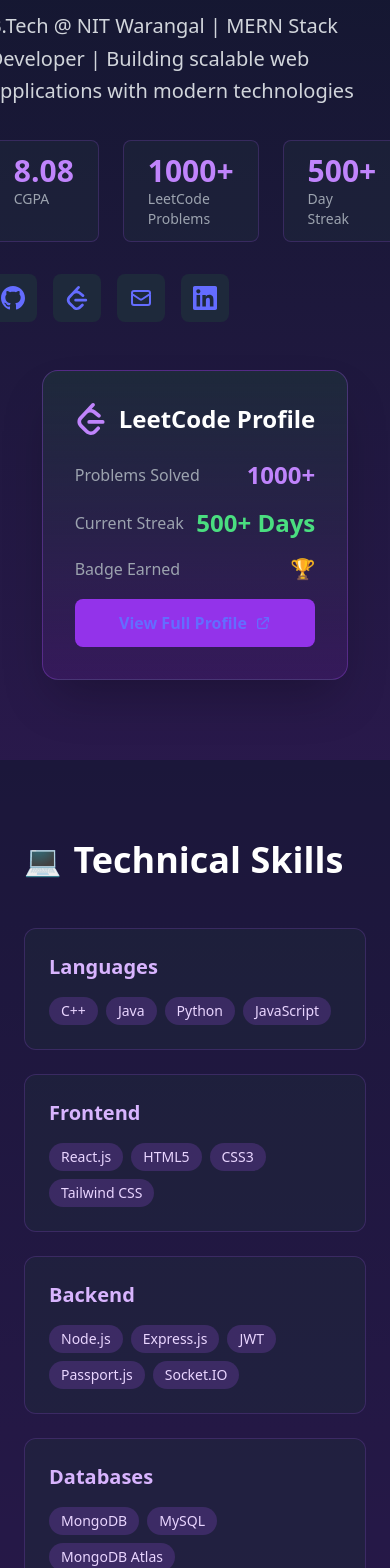
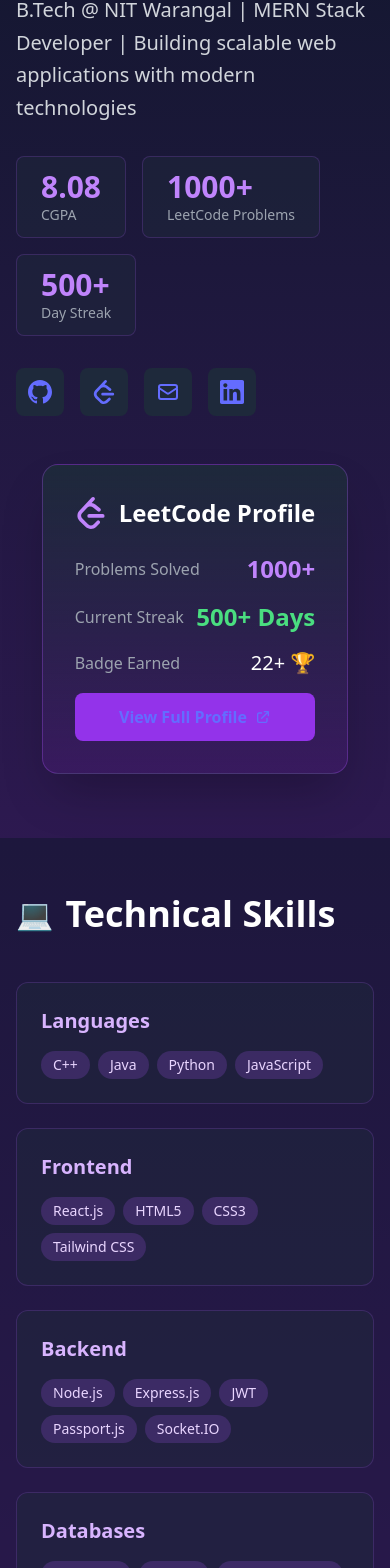
Before and after one commit to AnandGoyal264/Portfolio, a React (Vite) app: page / in a window 390 px wide. Shown: the part 242-1810 px from the top of the page. Built offline with nearby package versions, Linux system fonts and the light colour scheme.

Commit message:
responsive

```diff
--- a/src/App.jsx
+++ b/src/App.jsx
@@ -73,7 +73,8 @@
       </nav>
 
       {/* Hero Section */}
-      <section className="pt-32 pb-20 px-6">
+     <section className="pt-28 md:pt-32 pb-16 md:pb-20 px-4 md:px-6">
+
         <div className="max-w-6xl mx-auto">
           <div className="flex flex-col md:flex-row items-center gap-12">
             <div className="flex-1">
@@ -88,7 +89,8 @@
               </p>
 
               {/* Stats */}
-              <div className="flex gap-6 mb-8">
+              <div className="flex flex-wrap gap-4 md:gap-6 mb-8">
+
                 <div className="bg-slate-800/50 px-6 py-3 rounded-lg border border-purple-500/20">
                   <div className="text-3xl font-bold text-purple-400">8.08</div>
                   <div className="text-sm text-gray-400">CGPA</div>
@@ -152,7 +154,7 @@
                   </div>
                   <div className="flex justify-between items-center">
                     <span className="text-gray-400">Badge Earned</span>
-                    <span className="text-xl">🏆</span>
+                    <span className="text-xl">22+ 🏆</span>
                   </div>
                   <a href="https://leetcode.com/u/anandgoyal0810/" target="_blank" rel="noopener noreferrer"
                      className="mt-4 w-full bg-purple-600 hover:bg-purple-700 py-3 rounded-lg font-semibold flex items-center justify-center gap-2 transition-all">
@@ -169,13 +171,15 @@
       </section>
 
       {/* Skills Section */}
-      <section className="py-20 px-6 bg-slate-900/50">
+      <section className="py-14 md:py-20 px-4 md:px-6
+ bg-slate-900/50">
         <div className="max-w-6xl mx-auto">
           <h2 className="text-4xl font-bold mb-12 flex items-center gap-3">
             <span className="text-3xl">💻</span>
             Technical Skills
           </h2>
-          <div className="grid md:grid-cols-2 lg:grid-cols-3 gap-6">
+          <div className="grid grid-cols-1 sm:grid-cols-2 lg:grid-cols-3 gap-6">
+
             {Object.entries(skills).map(([category, items]) => (
               <div key={category} className="bg-slate-800/50 p-6 rounded-xl border border-purple-500/20 hover:border-purple-500/40 transition-all">
                 <h3 className="text-xl font-bold mb-4 text-purple-300">{category}</h3>
@@ -193,13 +197,15 @@
       </section>
 
       {/* Projects Section */}
-      <section className="py-20 px-6">
+      <section className="py-14 md:py-20 px-4 md:px-6
+">
         <div className="max-w-6xl mx-auto">
           <h2 className="text-4xl font-bold mb-12 flex items-center gap-3">
             <span className="text-3xl">🚀</span>
             Featured Projects
           </h2>
-          <div className="grid md:grid-cols-2 gap-8">
+          <div className="grid grid-cols-1 md:grid-cols-2 gap-6 md:gap-8">
+
             {projects.map((project, idx) => (
               <div key={idx} className="bg-slate-800/50 rounded-xl overflow-hidden border border-purple-500/20 hover:border-purple-500/40 transition-all hover:transform hover:scale-105">
                 <div className="p-6">
@@ -248,13 +254,15 @@
       </section>
 
       {/* Achievements */}
-      <section className="py-20 px-6 bg-slate-900/50">
+      <section className="py-14 md:py-20 px-4 md:px-6
+bg-slate-900/50">
         <div className="max-w-6xl mx-auto">
           <h2 className="text-4xl font-bold mb-12 flex items-center gap-3">
             <span className="text-3xl">🏆</span>
             Achievements
           </h2>
-          <div className="grid md:grid-cols-2 lg:grid-cols-4 gap-6">
+          <div className="grid grid-cols-1 sm:grid-cols-2 lg:grid-cols-4 gap-6">
+
             {achievements.map((achievement, idx) => (
               <div key={idx} className="bg-slate-800/50 p-6 rounded-xl border border-purple-500/20 text-center hover:border-purple-500/40 transition-all hover:transform hover:scale-105">
                 <div className="text-4xl mb-3">{achievement.icon}</div>
@@ -267,13 +275,15 @@
       </section>
 
       {/* Experience */}
-      <section className="py-20 px-6">
+      <section className="py-14 md:py-20 px-4 md:px-6
+">
         <div className="max-w-6xl mx-auto">
           <h2 className="text-4xl font-bold mb-12 flex items-center gap-3">
             <span className="text-3xl">🎓</span>
             Experience
           </h2>
-          <div className="bg-slate-800/50 p-8 rounded-xl border border-purple-500/20">
+        <div className="bg-slate-800/50 p-5 md:p-8 rounded-xl border border-purple-500/20">
+
             <div className="flex justify-between items-start mb-4">
               <div>
                 <h3 className="text-2xl font-bold">Summer Intern</h3>
@@ -302,7 +312,8 @@
       </section>
 
       {/* Contact */}
-      <section className="py-20 px-6 bg-slate-900/50">
+      <section className="py-14 md:py-20 px-4 md:px-6
+ bg-slate-900/50">
         <div className="max-w-4xl mx-auto text-center">
           <h2 className="text-4xl font-bold mb-6">Let's Connect</h2>
           <p className="text-xl text-gray-300 mb-8">
```
